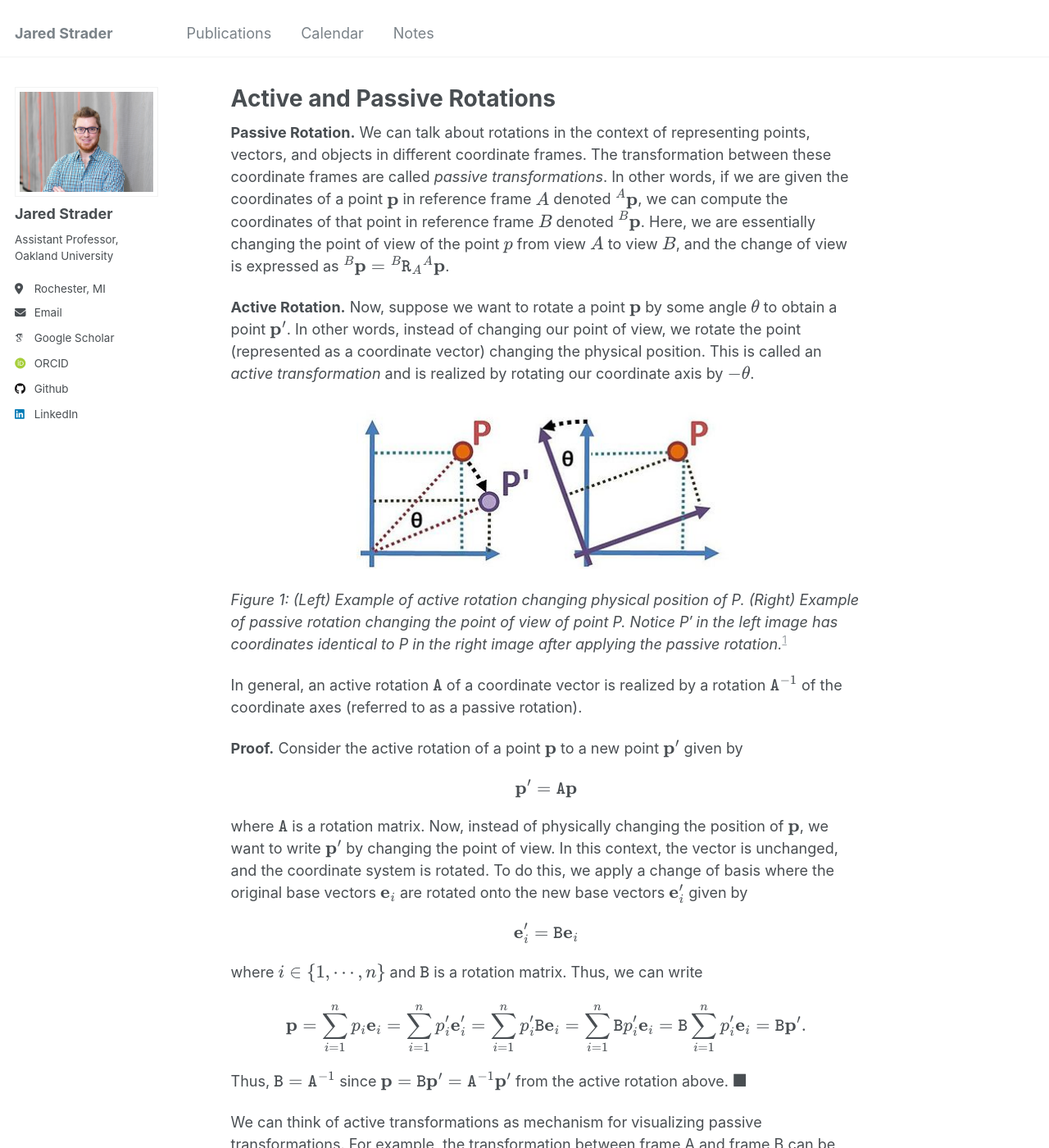
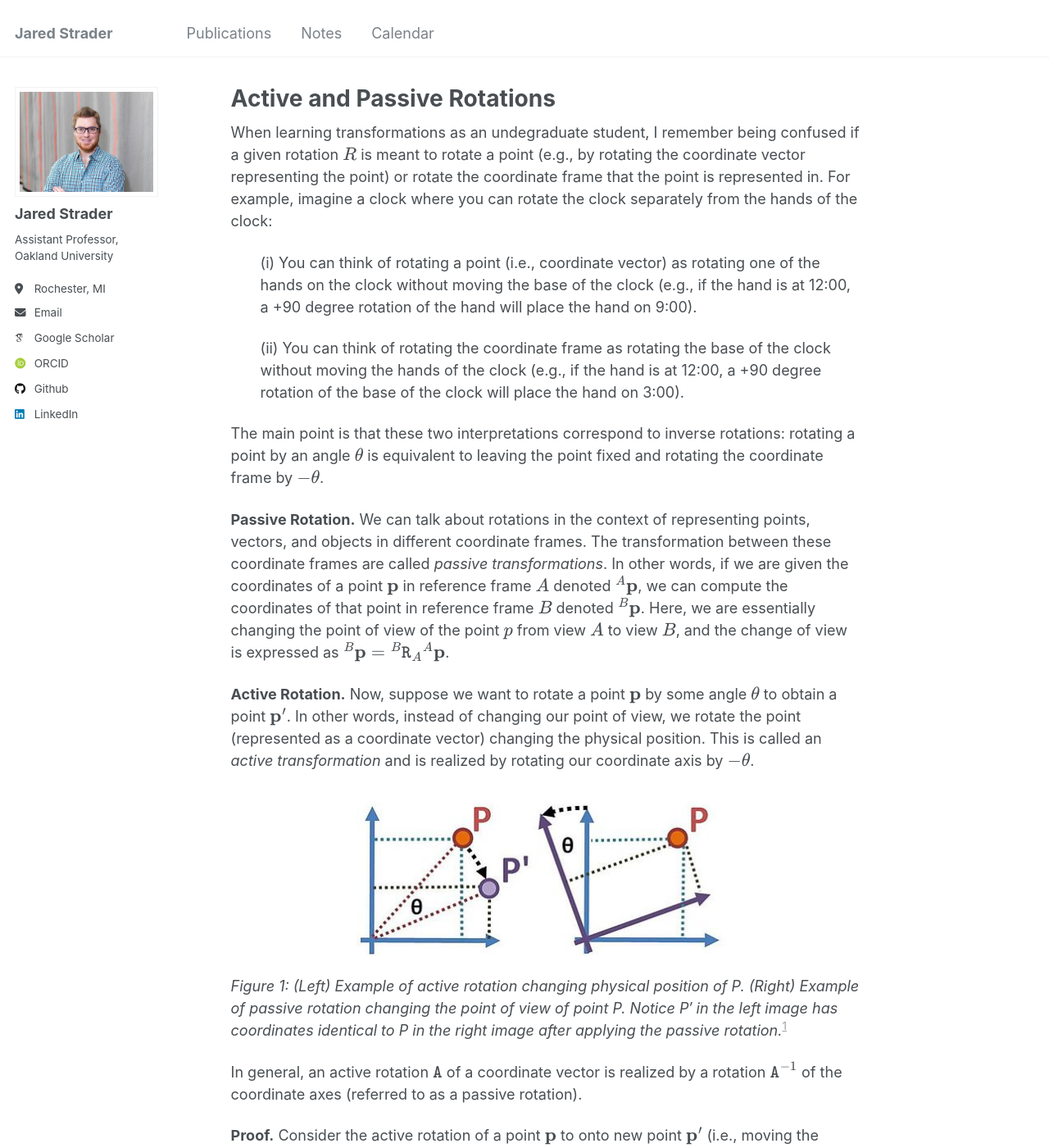
Before and after one commit to jaredstrader/jaredstrader.github.io, a Jekyll site: the page built from _pages/active-passive-rotations.md, in a window 1280 px wide and 1400 px high. Shown: the whole window at 82% size. Built offline with Jekyll 4.4.1, drawn with Linux system fonts in a browser that asks for light colours; some web fonts are replaced; some of the changed text lies outside the part shown.

Commit message:
update notes

```diff
--- a/_data/navigation.yml
+++ b/_data/navigation.yml
@@ -8,11 +8,11 @@ main:
   - title: "Publications"
     url: /publications/
 
+  - title: "Notes"
+    url: /notes/
+
   - title: "Calendar"
     url: /calendar/
-
-  - title: "Notes"
-    url: /notes/
 
   # - title: "Talks"
   #   url: /talks/
--- a/_pages/active-passive-rotations.md
+++ b/_pages/active-passive-rotations.md
@@ -3,6 +3,19 @@ permalink: /notes/active-passive-rotations/
 title: "Active and Passive Rotations"
 author_profile: true
 ---
+
+When learning transformations as an undegraduate student, I remember being confused if a given rotation $$R$$ is meant to rotate a point (e.g., by rotating the coordinate vector representing the point) or rotate the coordinate frame that the point is represented in.
+For example, imagine a clock where you can rotate the clock separately from the hands of the clock:
+
+<div style="margin-left: 2em;">
+
+<p>(i) You can think of rotating a point (i.e., coordinate vector) as rotating one of the hands on the clock without moving the base of the clock (e.g., if the hand is at 12:00, a +90 degree rotation of the hand will place the hand on 9:00).</p>
+
+<p>(ii) You can think of rotating the coordinate frame as rotating the base of the clock without moving the hands of the clock (e.g., if the hand is at 12:00, a +90 degree rotation of the base of the clock will place the hand on 3:00).</p>
+
+</div>
+
+The main point is that these two interpretations correspond to inverse rotations: rotating a point by an angle $$\theta$$ is equivalent to leaving the point fixed and rotating the coordinate frame by $$-\theta$$.
 
 **Passive Rotation.** We can talk about rotations in the context of representing points, vectors, and objects in different coordinate frames.
 The transformation between these coordinate frames are called *passive transformations*.
@@ -19,7 +32,7 @@ This is called an *active transformation* and is realized by rotating our coordi
 
 In general, an active rotation $$\mathtt{A}$$ of a coordinate vector is realized by a rotation $$\mathtt{A}^{-1}$$ of the coordinate axes (referred to as a passive rotation).
 
-**Proof.** Consider the active rotation of a point $$\mathbf{p}$$ to a new point $$\mathbf{p}'$$ given by
+**Proof.** Consider the active rotation of a point $$\mathbf{p}$$ to onto new point $$\mathbf{p}'$$ (i.e., moving the hands of the clock without moving the base of the clock) given by
 
 $$
 \mathbf{p'} = \mathtt{A}\mathbf{p}
@@ -40,12 +53,11 @@ $$
 \mathbf{p} = \sum_{i=1}^n p_i \mathbf{e}_i = \sum_{i=1}^n p_i' \mathbf{e}'_i = \sum_{i=1}^n p_i' \mathtt{B} \mathbf{e}_i = \sum_{i=1}^n \mathtt{B} p_i' \mathbf{e}_i = \mathtt{B} \sum_{i=1}^n p_i' \mathbf{e}_i = \mathtt{B} \mathbf{p}'.
 $$
 
-Thus, $$\mathtt{B} = \mathtt{A}^{-1}$$ since $$\mathbf{p} = \mathtt{B}\mathbf{p}' = \mathtt{A}^{-1}\mathbf{p}'$$ from the active rotation above. $$\blacksquare$$
+Thus, $$\mathtt{B} = \mathtt{A}^{-1}$$ since $$\mathbf{p} = \mathtt{B}\mathbf{p}' = \mathtt{A}^{-1}\mathbf{p}'$$ from the active rotation above. A similar derivation for a change of basis can be found in an answer on Mathematics Stack Exchange.[^2] $$\blacksquare$$
 
-We can think of active transformations as mechanism for visualizing passive transformations.
-For example, the transformation between frame A and frame B can be visualized by rotating frame $$A$$ until aligned with frame $$B$$.
+The main point is that the transformation between frame A and frame B can be visualized by rotating frame $$A$$ until aligned with frame $$B$$.
 However, such a transformation is active not passive, and the difference is important.
 The rotation matrix that rotates a point from frame A to frame B (i.e., $${}^B\mathtt{R}_A$$) is not the same as rotating frame A onto frame B (i.e., $${}^A\mathtt{R}_B$$).
-This also applies to transformations that include both rotation and translation components.
 
 [^1]: [https://en.wikipedia.org/wiki/Active_and_passive_transformation](https://en.wikipedia.org/wiki/Active_and_passive_transformation)
+[^2]: [Rotating a point vs. rotating coordinate system, Mathematics Stack Exchange](https://math.stackexchange.com/questions/1110681/rotating-a-point-vs-rotating-coordinate-system)
```
